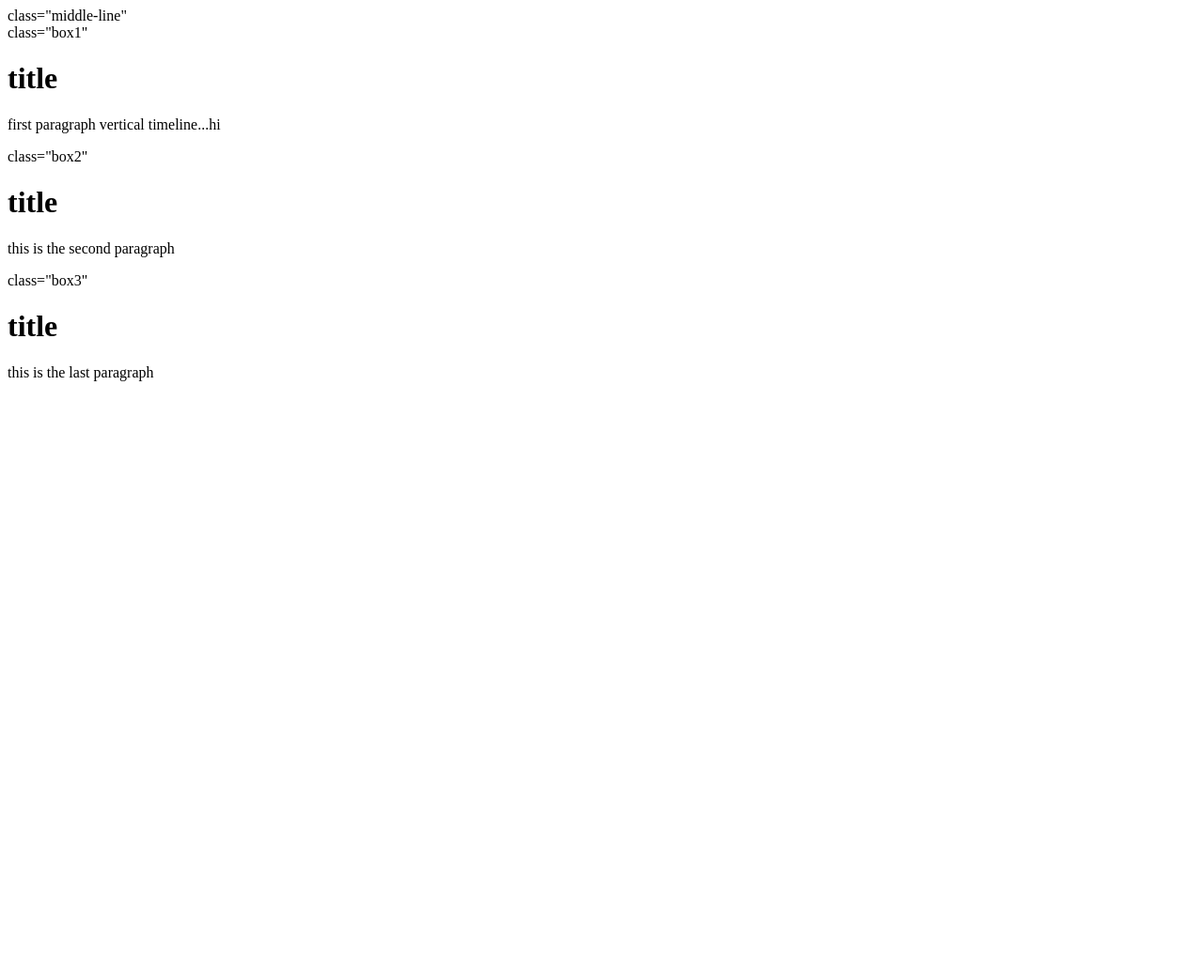
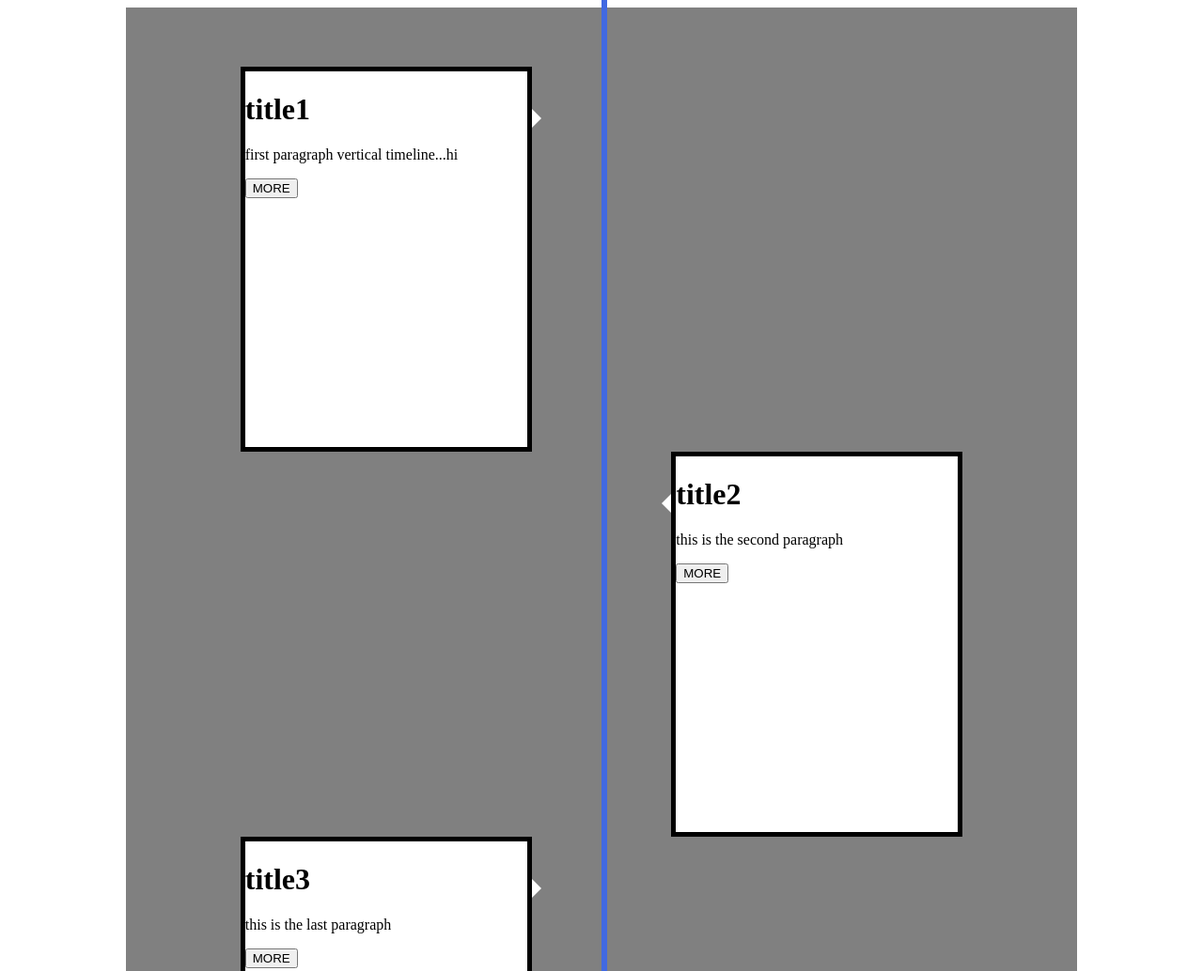
Before and after one commit to glaxur/vertical, a plain HTML site: page index.html in a window 1280 px wide. Shown: the top 1034 px of the page at 94% size. Before the commit the page ends 800 px from the top, so only its background shows below. Drawn offline with Linux system fonts and the light colour scheme.

Commit message:
updated styles and html2

```diff
--- a/index.html
+++ b/index.html
@@ -1,33 +1,39 @@
 <html>
 
     <head>
-        <title>
+        <link rel="stylesheet" href="./static/styles.css" type="text/css">
 
-        </title>
+        <title>Vertical Timeline</title>
 
     </head>
 
     <body>
-        <div> class="middle-line" </div>
+    <main class"main">
+        <div class="middle-line"> </div>
 
 
-        <div> class="box1"</div>
-            <h1 class="title1">title</h1>
+        <div class="box box1">
+            <h1 class="title1">title1</h1>
             <p class="paragraph1">first paragraph vertical timeline...hi </p>
-        <div/>
+            <button type="button" class="button1">MORE</button>
+        </div>
 
 
-        <div> class="box2"</div>
-            <h1 class="title2">title</h1>
+        <div class="box2">
+            <h1 class="title2">title2</h1>
             <p class="paragraph2">this is the second paragraph </p>
-        <div/>
+            <button type="button" class="button2">MORE</button>
+        </div>
 
-        <div> class="box3"</div>
-            <h1 class="title3">title</h1>
+        <div class="box box3">
+            <h1 class="title3">title3</h1>
             <p class="paragraph3">this is the last paragraph </p>
-        <div/>
+            <button type="button" class="button3">MORE</button>
+        </div>
 
 
+
+    </main>
     </body>
 
     <footer>
--- a/static/styles.css
+++ b/static/styles.css
@@ -1,39 +1,79 @@
-.Absolute-Center.is-Fixed {
-  position: fixed;
-  z-index: 999;
+.middle-line {
+position: absolute;
+  background-color: royalblue;
+  width: 6px;
+  top: 0px;
+  bottom: -100%;
+  left: 50%;
 }
 
-.Absolute-Center.is-Right {
-  left: auto; right: 20px;
-  text-align: right;
+
+
+
+.box1 {
+  border: 5px solid black;
+  background-color: white;
+  height: 400px;
+  width: 300px;
+  clear: both;
 }
 
-.Absolute-Center.is-Left {
-  right: auto; left: 20px;
-  text-align: left;
+.box2 {
+  border: 5px solid black;
+  background-color: white;
+  height: 400px;
+  width: 300px;
+  float: right;
+  margin-right: 12%;
 }
 
-.Center-Container {
+.box3 {
+  border: 5px solid black;
+  background-color: white;
+  height: 400px;
+  width: 300px;
+  clear: both;
+}
+
+main{
+  max-width: 80%;
+  margin: 0 auto;
+  background-color: gray;
+  padding-top: 5%;
+  padding-bottom: 5%;
+}
+
+.box::after{
+  content:" ";
+  height: 0;
+  width: 0;
+  border-left: solid 10px white;
+  border-top: solid 10px transparent;
+  border-bottom: solid 10px transparent;
+  position: absolute;
+    top: 10%;
+    right: -5%;
+
+
+}
+
+div{
   position: relative;
 }
 
-.Absolute-Center {
-  width: 50%;
-  height: 50%;
-  overflow: auto;
-  margin: auto;
-  position: absolute;top: 0; left: 0; bottom: 0; right: 0;
+.box2::after{
+  content:" ";
+  height: 0;
+  width: 0;
+  border-right: solid 10px white;
+  border-top: solid 10px transparent;
+  border-bottom: solid 10px transparent;
+  position: absolute;
+    top: 10%;
+    left: -5%;
+
 }
 
-.Absolute-Center.is-Overflow {
-  overflow: auto;
+.box{
+  margin-left: 12%;
 }
-
-.Absolute-Center.is-Resizable {
-  min-width: 20%;
-  max-width: 80%;
-  min-height: 20%;
-  max-height: 80%;
-  resize: both;
-  overflow: auto;
-}
```
